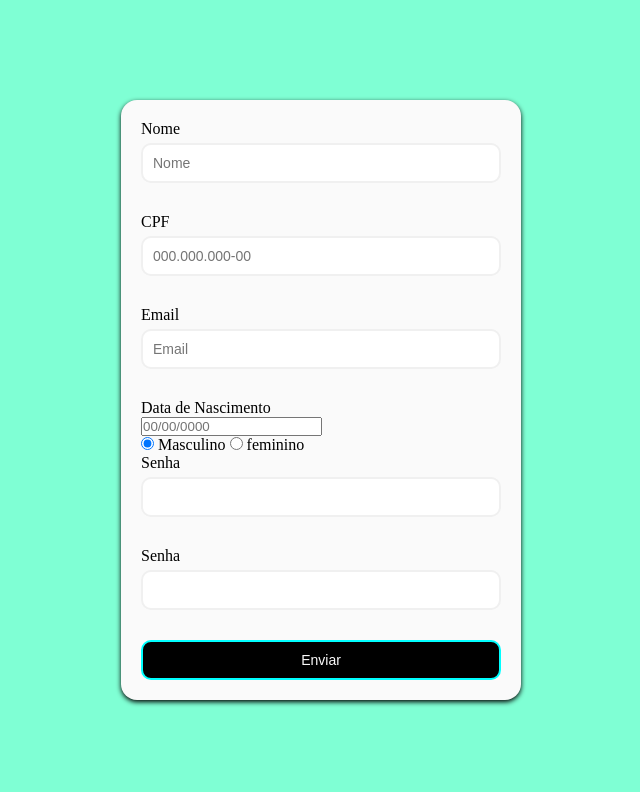
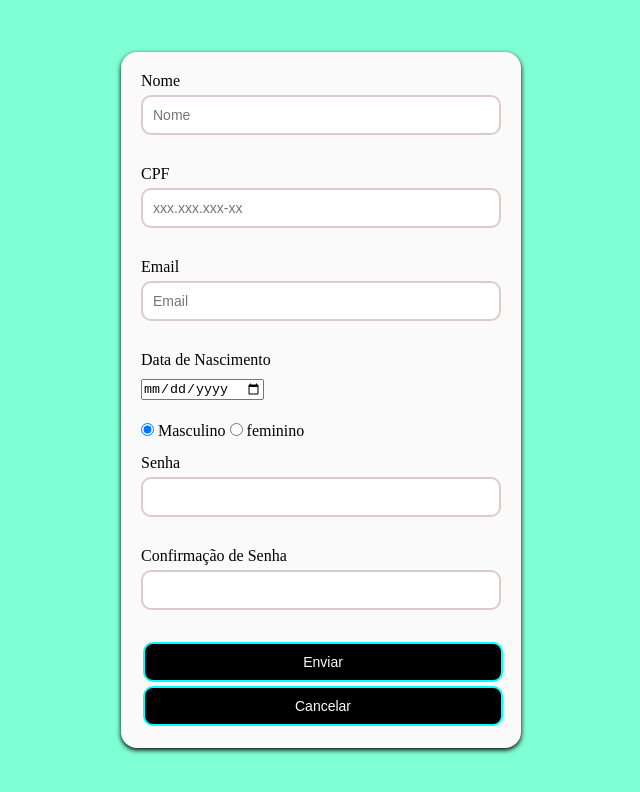
Before and after one commit to paulodev34/Formul-rio-de-Valida-o, a plain HTML site: page index.html in a window 1280 px wide. Shown: the whole page, without its empty margins (319-959 px from the left). Drawn offline with Linux system fonts and the light colour scheme; files that its build step writes are made by us from their sources.

Commit message:
Add files via upload

```diff
--- a/index.html
+++ b/index.html
@@ -25,7 +25,14 @@
 
         <div class="form-control">
           <label for="cpf">CPF</label>
-          <input type="number" id="cpf" placeholder="000.000.000-00" />
+          <input
+            type="text"
+            id="cpf"
+            maxlength="14"
+            pattern="\d{3}\.\d{3}\.\d{3}-\d{2}"
+            \
+            placeholder="xxx.xxx.xxx-xx"
+          />
           <i class="fas fa-exclamation-circle"></i>
           <i class="fas fa-check-circle"></i>
           <small>Mensagem de erro</small>
@@ -41,12 +48,18 @@
 
         <div class="formcontrol">
           <label>Data de Nascimento</label><br />
-          <input type="number" id="data" placeholder="00/00/0000" />
+          <input type="date" id="data" data-rules="required" /><br />
         </div>
 
-        <input type="radio" name="sexo" id="sexo" value="M" checked="checked" />
+        <input
+          type="radio"
+          name="sexo"
+          id="genero"
+          value="M"
+          checked="checked"
+        />
         <label>Masculino</label>
-        <input type="radio" name="sexo" id="sexo" value="F" />
+        <input type="radio" name="sexo" id="genero" value="F" />
         <label>feminino</label>
 
         <div class="form-control">
@@ -58,7 +71,7 @@
         </div>
 
         <div class="form-control">
-          <label for="password-confirmation">Senha</label>
+          <label for="password-confirmation">Confirmação de Senha</label>
           <input type="password" id="password-confirmation" />
           <i class="fas fa-exclamation-circle"></i>
           <i class="fas fa-check-circle"></i>
@@ -66,6 +79,7 @@
         </div>
 
         <button type="submit">Enviar</button>
+        <button type="reset">Cancelar</button>
       </form>
     </div>
     <script
--- a/script.js
+++ b/script.js
@@ -2,7 +2,6 @@ const form = document.getElementById("form");
 const username = document.getElementById("username");
 const cpf = document.getElementById("cpf");
 const email = document.getElementById("email");
-const data = document.getElementById("data");
 const password = document.getElementById("password");
 const passwordConfirmation = document.getElementById("password-confirmation");
 
@@ -20,19 +19,21 @@ function checkInputs() {
   const passwordConfirmationValue = passwordConfirmation.value;
 
   if (usernameValue === "") {
-    setErrorFor(username, "o nome é obrigatorio.");
+    setErrorFor(username, "O nome é obrigatorio.");
   } else {
     setSuccessFor(username);
   }
 
   if (cpfValue === "") {
-    setErrorFor(cpf, "o cpf é obrigatorio.");
+    setErrorFor(cpf, "O CPF é obrigatorio.");
+  } else if (cpfValue.length < 11) {
+    setErrorFor(cpf, "O CPF tem que ter 11 numeros");
   } else {
     setSuccessFor(cpf);
   }
 
   if (emailValue === "") {
-    setErrorFor(email, "o email é obrigatório.");
+    setErrorFor(email, "O email é obrigatório.");
   } else if (!checkEmail(emailValue)) {
     setErrorFor(email, "Por favor, insira um email válido");
   } else {
@@ -50,7 +51,7 @@ function checkInputs() {
   if (passwordConfirmationValue === "") {
     setErrorFor(passwordConfirmation, "A confirmação de senha é obrigatória");
   } else if (passwordConfirmationValue !== passwordValue) {
-    setErrorFor(passwordConfirmation, "As senhas não coferem.");
+    setErrorFor(passwordConfirmation, "As senhas não conferem.");
   } else {
     setSuccessFor(passwordConfirmation);
   }
--- a/style.css
+++ b/style.css
@@ -35,8 +35,17 @@ body {
   margin-bottom: 5px;
 }
 
+#data {
+  margin: 10px 0 15px;
+}
+
+#genero {
+  margin: 8px 0 18px;
+}
+
 .form-control input {
-  border: 2px solid #f0f0f0;
+  border: 2px solid #ddcbcb;
+  background-color: white;
   display: block;
   border-radius: 10px;
   font-size: 14px;
@@ -45,7 +54,7 @@ body {
 }
 .form-control i {
   position: absolute;
-  top: 45px;
+  top: 38px;
   right: 10px;
   visibility: hidden;
 }
@@ -65,6 +74,7 @@ body {
   width: 100%;
   border-radius: 10px;
   padding: 10px;
+  margin: 2px;
 }
 
 .form-control.success input {
@@ -76,6 +86,7 @@ body {
 }
 
 .form-control.success i.fa-check-circle {
+  padding-bottom: 10px;
   color: #2ecc71;
   visibility: visible;
 }
```
